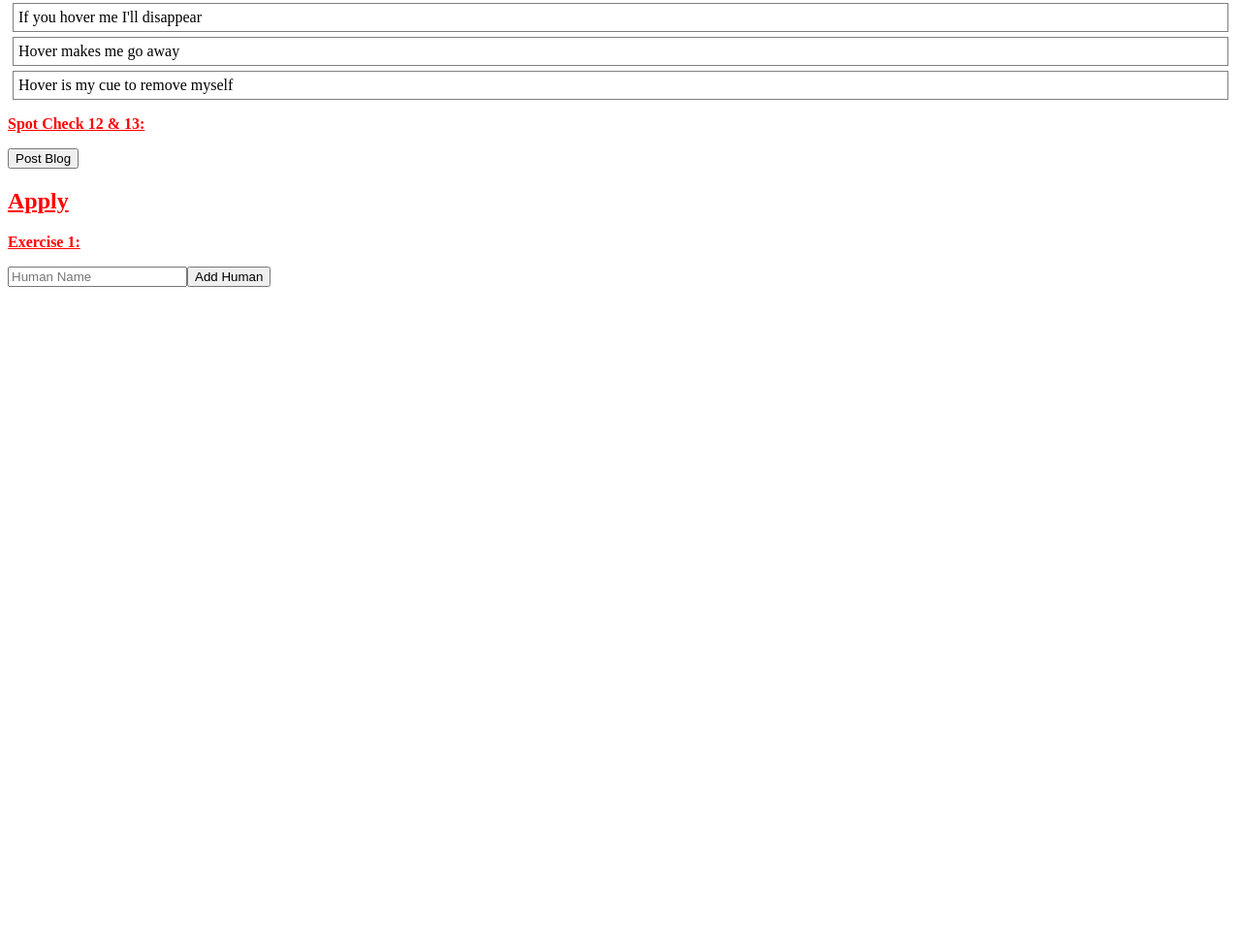
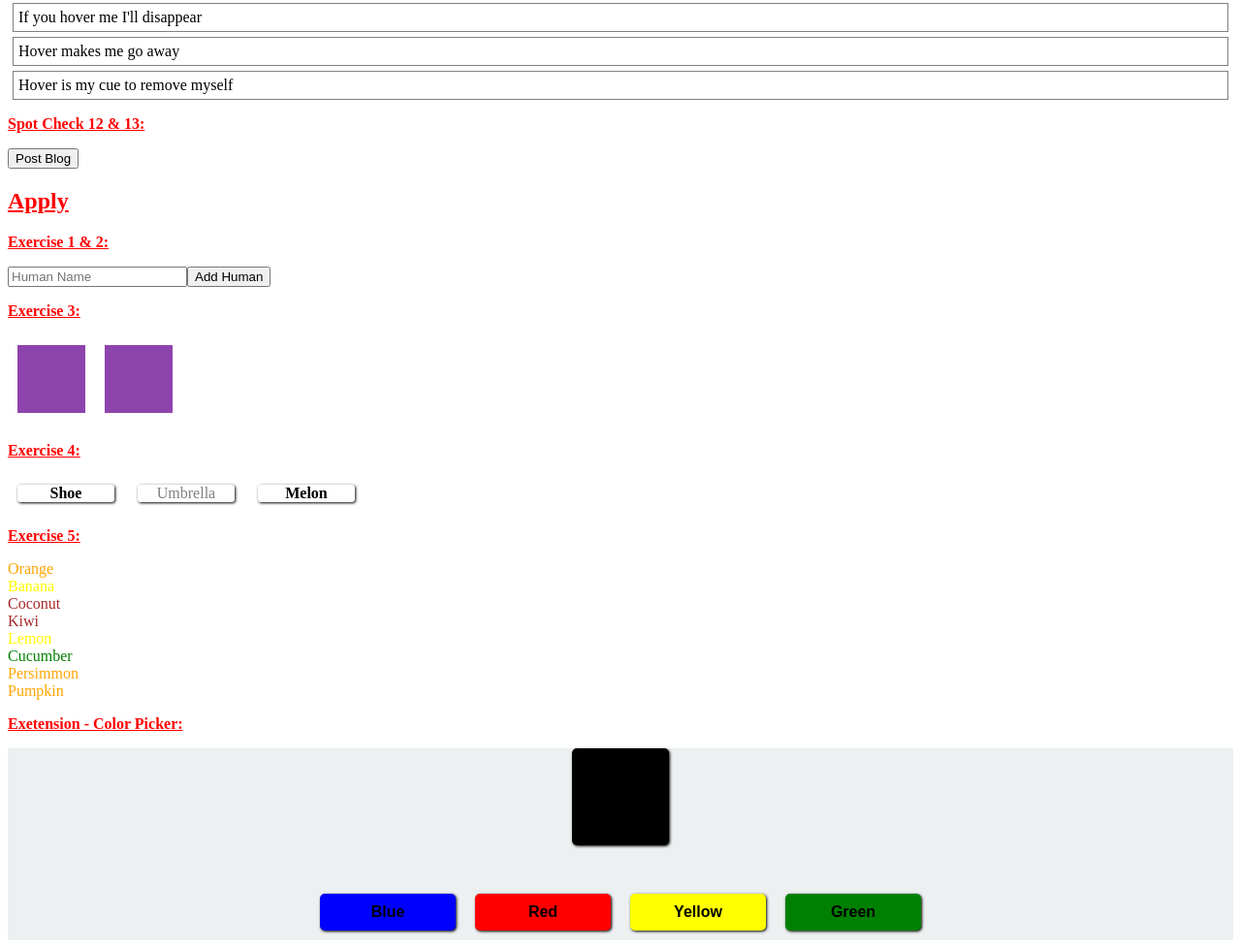
Before and after one commit to Elevationacademy/week-2-tzlilhaim, a plain HTML site: page day-4/jQuery101/index.html in a window 1280 px wide. Shown: the part 1184-2162 px from the top of the page at 97% size. Before the commit the page ends 1488 px from the top, so only its background shows below. Drawn offline with nearby package versions, Linux system fonts and the light colour scheme.

Commit message:
Added challenging & extensions exercises

```diff
--- a/day-4/jQuery101/index.html
+++ b/day-4/jQuery101/index.html
@@ -48,11 +48,34 @@
     <div id="blogs"></div>
     <button>Post Blog</button>
     <h2 class="organize-exercises">Apply</h2>
-    <p class="organize-exercises">Exercise 1:</p>
+    <p class="organize-exercises">Exercise 1 & 2:</p>
     <div id="exercise-1-body">
         <ul>
         </ul>
     </div>
+    <p class="organize-exercises">Exercise 3:</p>
+    <div id="exercise-3-body"></div>
+    <p class="organize-exercises">Exercise 4:</p>
+    <div id="exercise-4-body">
+        <div id="items">
+            <div class="item" data-instock=true>Shoe</div>
+            <div class="item" data-instock=false>Umbrella</div>
+            <div class="item" data-instock=true>Melon</div>
+        </div>
+        <div id="cart"></div>
+    </div>
+    <p class="organize-exercises">Exercise 5:</p>
+    <div id="exercise-5-body">
+        <div id="basket"></div>
+    </div>
+    <p class="organize-exercises">Exetension - Color Picker:</p>
+    <div id="exercise-6-body">
+        <div class="box-exercise-6"></div>
+        <div id="colors"><span data-color="#2980b9">Blue</span><span data-color=#e74c3c>Red</span><span
+                data-color=#f1c40f>Yellow</span><span data-color=#27ae60>Green</span>
+        </div>
+    </div>
+
 
     <script src="https://code.jquery.com/jquery-3.3.1.js" crossorigin="anonymous"></script>
     <script src="main.js"></script>
--- a/day-4/jQuery101/main.js
+++ b/day-4/jQuery101/main.js
@@ -94,6 +94,110 @@ $("#exercise-1-body").on("click", "button", function () {
 })
 
 // Exercise 2
-$("#exercise-1-body").on("click","li",function(){
+$("#exercise-1-body").on("click", "li", function () {
     $(this).remove()
 })
+
+// Exercise 3
+// Create the 2 boxes and append to body
+$("#exercise-3-body").append($(`<div class='box-exercise-3'></div>`))
+$("#exercise-3-body").append($(`<div class='box-exercise-3'></div>`))
+
+// On hover listener
+$(".box-exercise-3").hover(function () {
+    $(this).siblings(".box-exercise-3").css("background-color", "red")
+    $(this).css("background-color", "purple")
+})
+
+// Exercise 4 & Extension
+const getItemInCartCount = (itemText) => {
+    const cartItemsArr = $("#cart").find(".cart-item").toArray()
+
+    let itemCount = 0
+    let i = 0
+    while (!itemCount && i < cartItemsArr.length) {
+        if ($(cartItemsArr[i]).text().includes(itemText)) {
+
+            // Get quantity of this item in the cart
+            if ($(cartItemsArr[i]).text().includes("x")) {
+                const xIndex = $(cartItemsArr[i]).text().indexOf("x")
+                itemCount = parseInt($(cartItemsArr[i]).text().slice(xIndex + 1))
+            } else {
+                itemCount++
+            }
+        } else {
+            i++
+        }
+    }
+    return itemCount
+}
+
+$(".item").on("click", function () {
+    if ($(this).data().instock) {
+
+        // Get quantity of this item in the cart
+        const itemCount = getItemInCartCount($(this).text())
+
+        if (itemCount) {
+            const item = $(`div:contains(${$(this).text()}).cart-item`)
+
+            // change text
+            $(item).text(`${$(this).text()} x${itemCount + 1}`)
+        } else {
+
+            // If doesn't exist yet, create this element and append to cart
+            $("#cart").append(`<div class='cart-item'>${$(this).text()}</div>`)
+        }
+    }
+})
+
+// Remove item from cart on click
+$("#cart").on("click", ".cart-item", function () {
+
+    // Get quantity of this item in the cart
+    const itemCount = getItemInCartCount($(this).text())
+
+    if (itemCount == 1) {
+
+        // If there's only one, remove altogether
+        $(this).remove()
+    } else {
+        const xIndex = $(this).text().indexOf("x")
+        const itemName = $(this).text().slice(0, xIndex - 1)
+        if (itemCount == 2) {
+
+            // If there are two, change text - remove count
+            $(this).text(itemName)
+        } else {
+
+            // If there are more than 2 items, decrease amounnt by 1
+            $(this).text(`${itemName} x${itemCount - 1}`)
+        }
+    }
+})
+
+// Exercise 5
+const fruits = [
+    { name: "Orange", color: "orange" },
+    { name: "Banana", color: "yellow" },
+    { name: "Coconut", color: "brown" },
+    { name: "Kiwi", color: "brown" },
+    { name: "Lemon", color: "yellow" },
+    { name: "Cucumber", color: "green" },
+    { name: "Persimmon", color: "orange" },
+    { name: "Pumpkin", color: "orange" }
+]
+
+for (fruit of fruits) {
+    $("#basket").append(`<div class='${fruit.color}'>${fruit.name}</div>`)
+}
+
+// Extension - Color Picker
+for (color of $("#colors").children().toArray()) {
+    $(color).addClass("picker")
+    $(color).css("background-color", $(color).text().toLowerCase())
+}
+
+$(".picker").on("click", function () {
+    $(".box-exercise-6").css("background-color", $(this).data().color)
+})
--- a/day-4/jQuery101/style.css
+++ b/day-4/jQuery101/style.css
@@ -28,3 +28,81 @@
     border: solid 1px gray;
     padding: 5px;
 }
+
+/* Exercise 5: */
+
+.box-exercise-3{
+    width: 70px;
+    height: 70px;
+    margin: 10px;
+    background-color: #8e44ad;
+    display: inline-block;
+  }
+
+/* Exercise 4: */
+  .item{
+    width: 100px;
+    margin: 10px;
+    box-shadow: 1px 1px 3px black;
+    border-radius: 3px;
+    display: inline-block;
+    text-align:center;
+    font-weight: bold;
+    user-select: none;
+    cursor:pointer;
+  }
+
+  [data-instock="false"]{
+    color: gray;
+    font-weight: normal;
+  }
+
+  #cart{
+    margin: 10px;
+  }
+
+/* Exercise 5: */
+  .brown{
+    color: brown
+  }
+
+  .green{
+    color: green
+  }
+
+  .orange{
+    color: orange
+  }
+
+  .yellow{
+    color: yellow
+  }
+
+  /* Extension - Color Picker: */
+#exercise-6-body{
+    background: #ecf0f1;
+}
+
+.box-exercise-6{
+    width: 100px;
+    height: 100px;
+    border-radius: 5px;
+    box-shadow: 1px 1px 3px black;
+    background-color: black;
+    margin: 0 auto;
+}
+
+#colors{
+    margin-top: 40px;
+    text-align: center;
+}
+
+.picker{
+    padding: 10px;
+    margin: 10px;
+    width: 120px;
+    border-radius: 5px;
+    font-family: 'Source Sans Pro', sans-serif; /*You'll have to import this from Google Fonts*/box-shadow: 1px 1px 3px black;
+    display: inline-block;
+    font-weight: bold;
+    cursor: pointer;}
```
